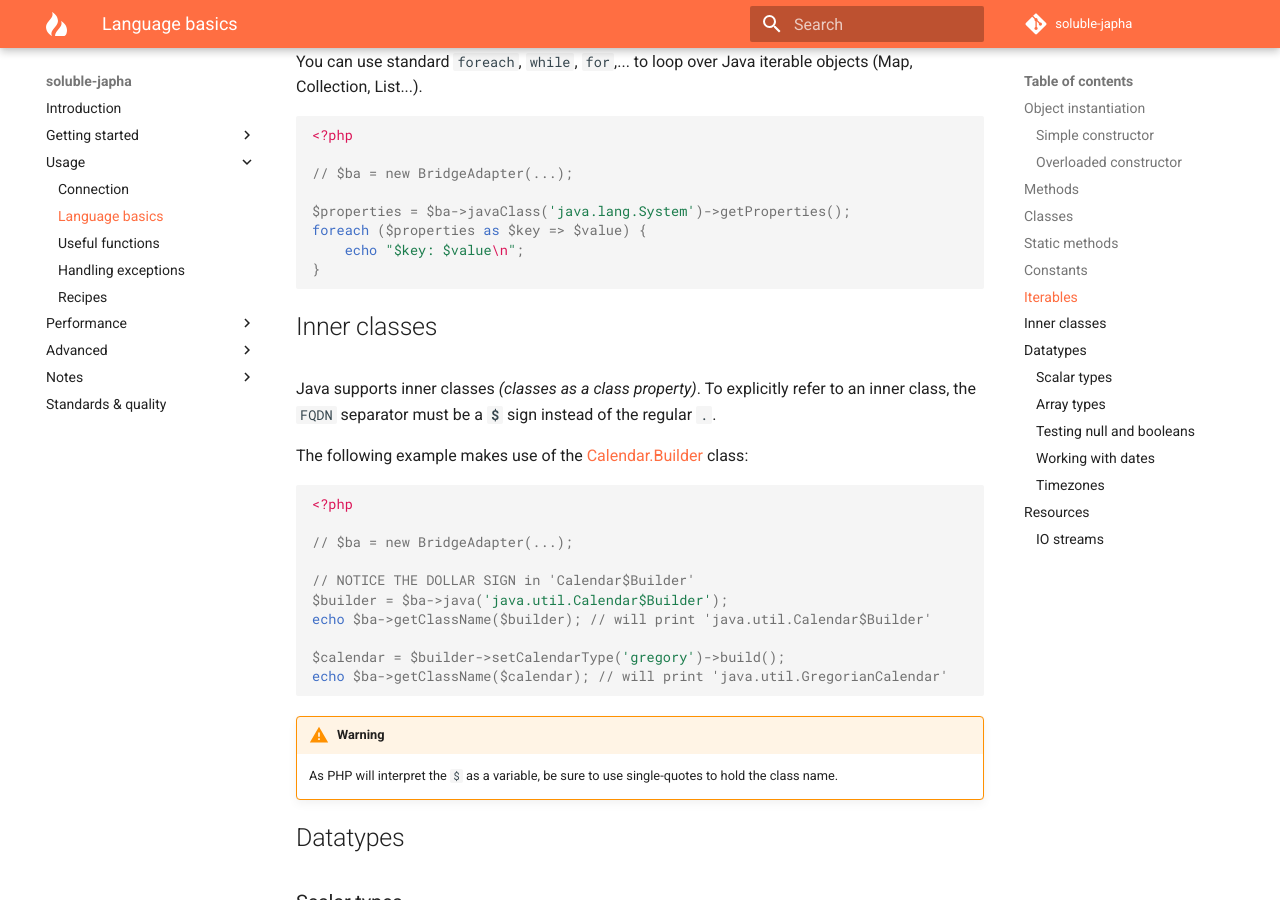
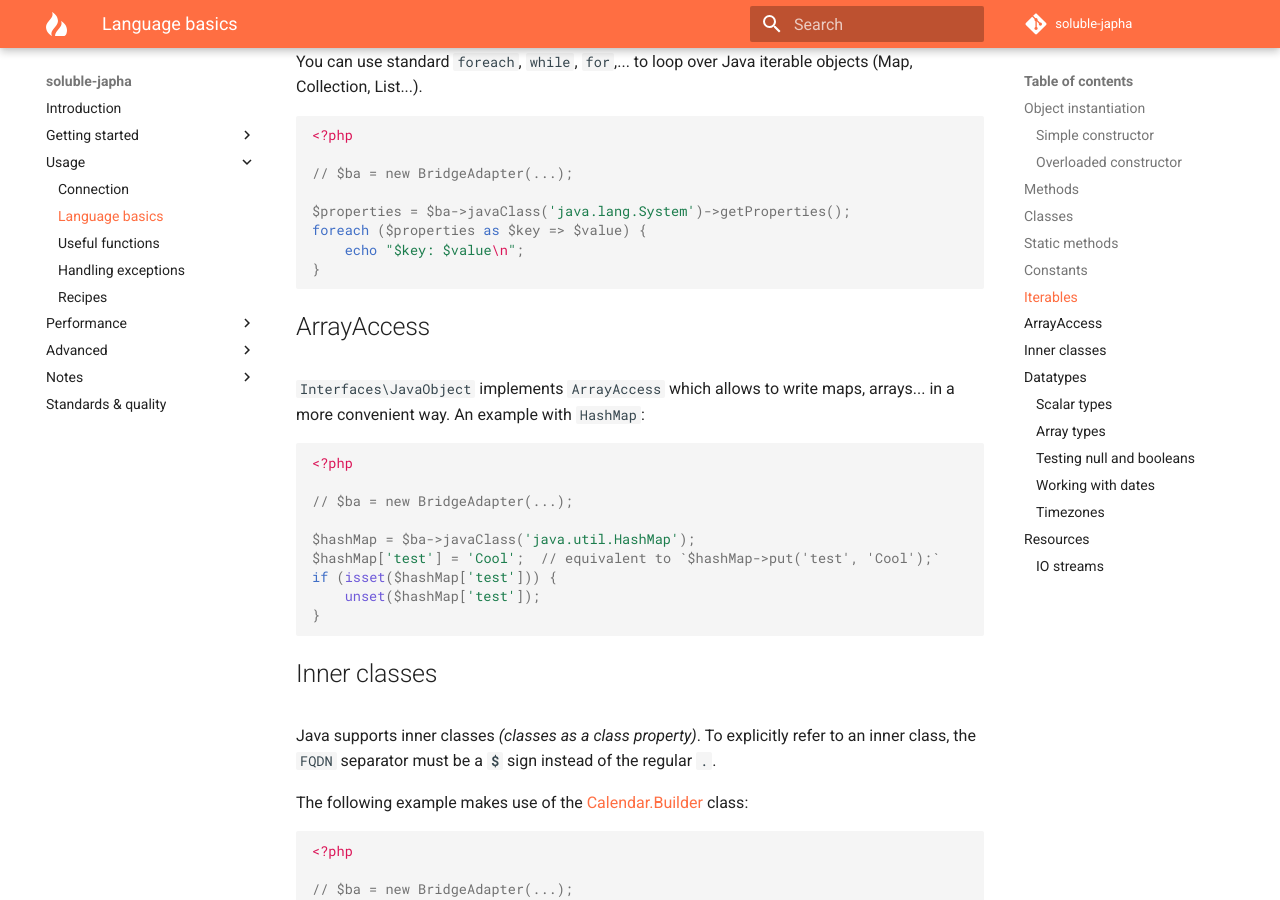
Before and after one commit to belgattitude/soluble-japha, an MkDocs documentation site: the page built from doc/language_basics.md, in a window 1280 px wide and 900 px high, scrolled down 2767 px. Built offline with MkDocs 1.6.1 and Material for MkDocs 9.7.7, drawn with Linux system fonts in a browser that asks for light colours; comment, search, counter and statistics services are not loaded; old or Windows-style settings are respelled for this version of MkDocs.

Commit message:
Added doc for ArrayAccess in JavaObjects

````diff
--- a/doc/language_basics.md
+++ b/doc/language_basics.md
@@ -143,6 +143,24 @@ $properties = $ba->javaClass('java.lang.System')->getProperties();
 foreach ($properties as $key => $value) {
     echo "$key: $value\n";
 }
+```
+
+## ArrayAccess
+
+`Interfaces\JavaObject` implements `ArrayAccess` which allows to write
+maps, arrays... in a more convenient way. An example with `HashMap`:
+
+```php
+<?php
+
+// $ba = new BridgeAdapter(...);
+
+$hashMap = $ba->javaClass('java.util.HashMap');
+$hashMap['test'] = 'Cool';  // equivalent to `$hashMap->put('test', 'Cool');`
+if (isset($hashMap['test'])) {
+    unset($hashMap['test']);
+}
+
 ```
 
 ## Inner classes
````
